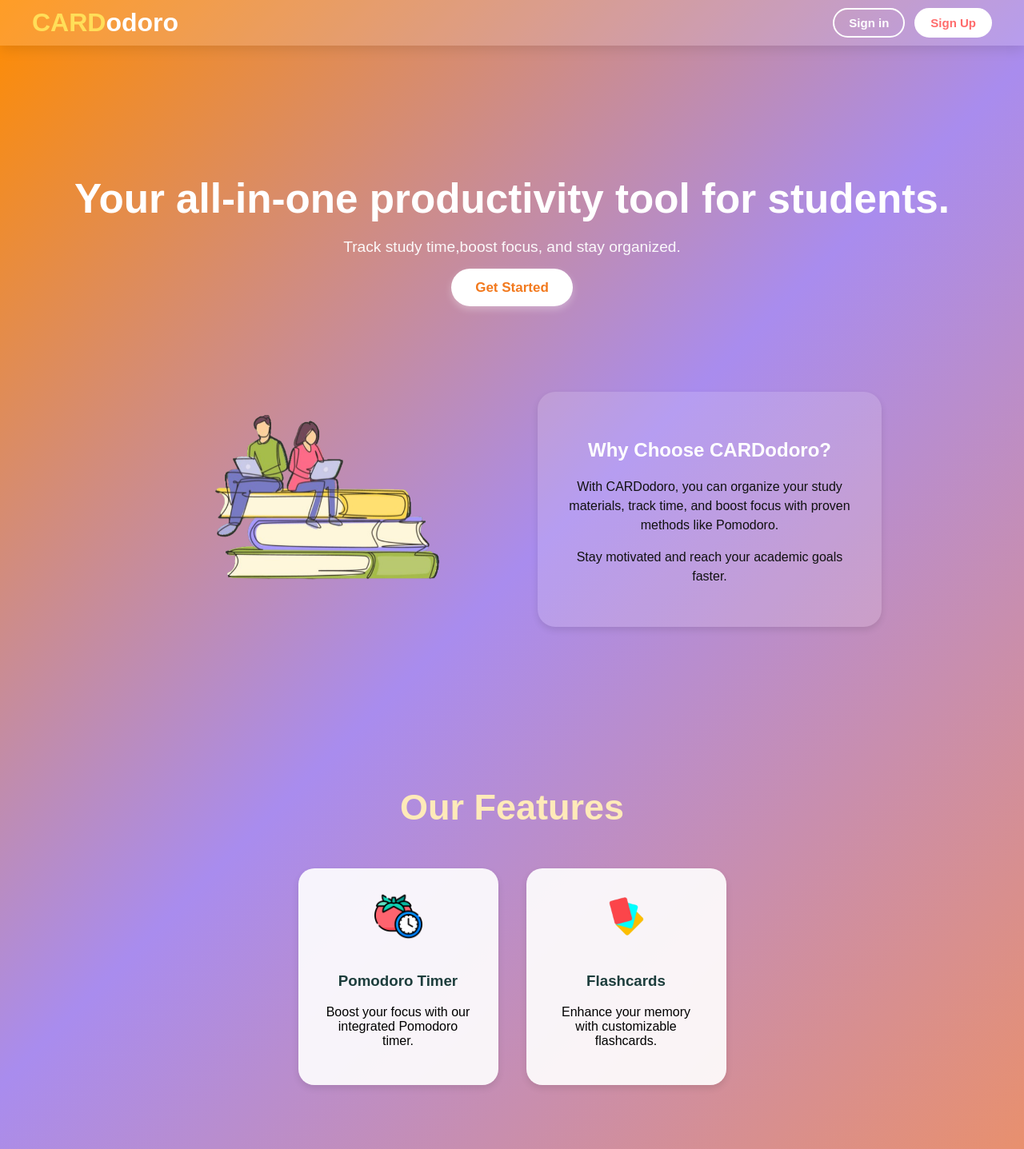
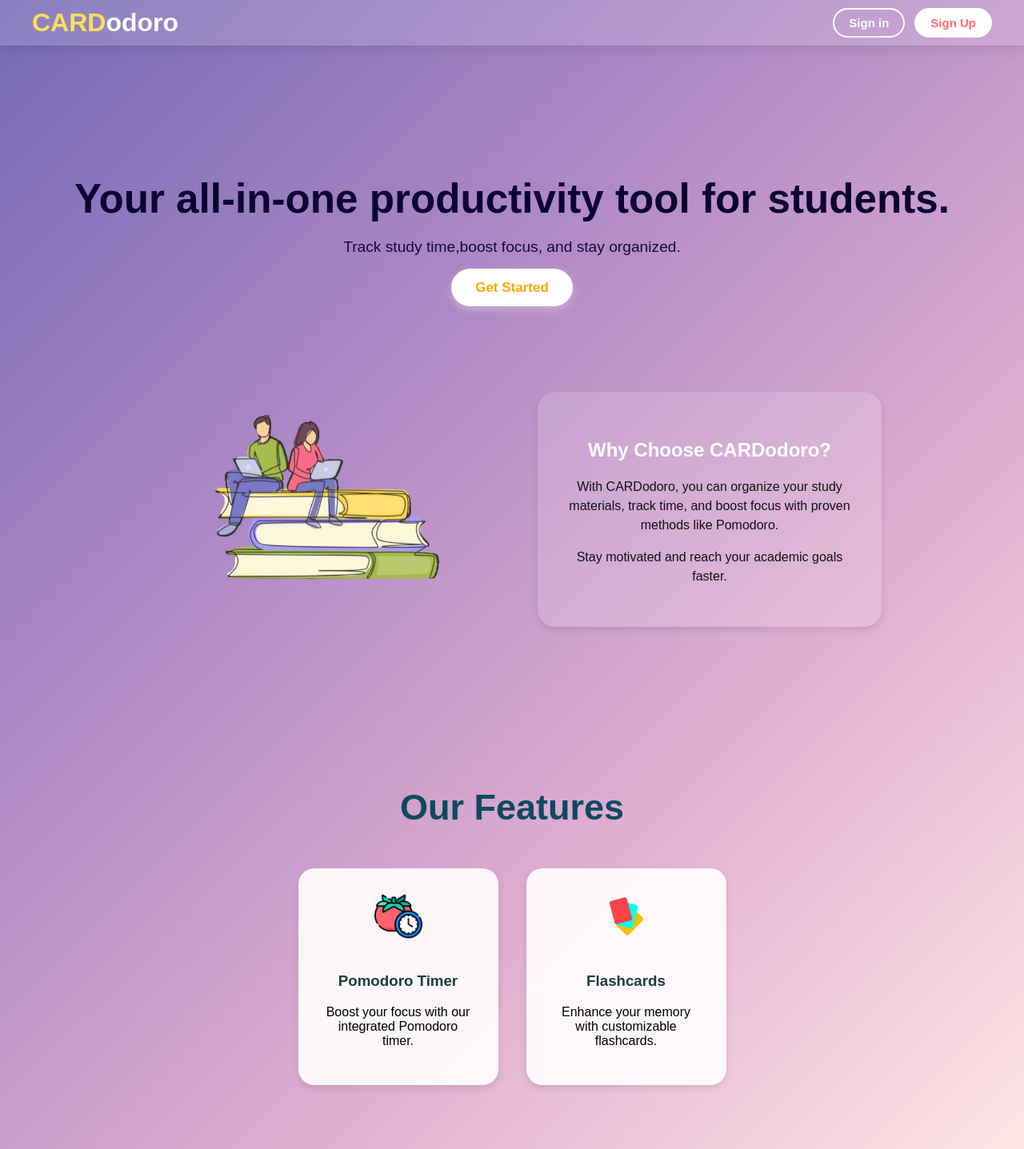
Before and after one commit to khushimanembang/Memora, a PHP site: page / in a window 1280 px wide. Shown: the whole page at 80% size. Run offline with PHP 8.4, Linux system fonts and the light colour scheme.

Commit message:
Initial commit

```diff
--- a/style.css
+++ b/style.css
@@ -7,8 +7,9 @@
 
 body {
     font-family: Arial, sans-serif;
-    background:linear-gradient(135deg, #ff8c00,#a98cee, #e8906e);
-    color: white;
+    background: linear-gradient(135deg, #756AB6,#AC87C5,#E0AED0,#FFE5E5);
+
+    color: rgb(12, 0, 51);
     text-align: center;
     margin: 0;
     padding: 0;
@@ -94,14 +95,14 @@ nav a {
     padding: 14px 30px;
     border-radius:40px;
     background:#ffffff;
-    color:#f2791d;
+    color:#ffa600;
     font-weight: bold;
     font-size:17px;
     box-shadow: 0 4px 10px rgba(255, 255, 255, 0.3);
 }
 
 .get-started-btn:hover{
-  background: #e99205;
+  background:#ffa600;
   color:#ffffff;
 
 }
@@ -149,7 +150,7 @@ nav a {
 
 .features h2{
     font-size: 45px;
-    color: #ffeab9;
+    color: #0b4a5f;
     margin-bottom: 50px;
 }
 
@@ -275,7 +276,8 @@ p.login a, p.signup a{
 /*dashboard*/
 body.dashboard {
   min-height: 100vh;
-  background: linear-gradient(135deg, #e8905c,#a98cee, #e8906c);
+  background: linear-gradient(135deg, #7c67f4,#dba5ff,#f1c8e4,#ffacac);
+
   display: flex;
   flex-direction: column;
   align-items: center;
@@ -315,7 +317,7 @@ header .logo span{
   margin-top: 10px;
   width: 500px;
   height: 350px;
-  background: radial-gradient(circle at top left, #af119a, #90e0d2);
+  background: radial-gradient(circle at top left, #fcadf1, #aa97d4);
   border-radius: 100px;
   padding: 40px;
   display: flex;
@@ -535,7 +537,7 @@ input[type="number"]{
 /*flashcards*/
 body.flashcard-app {
    min-height: 100vh;
- background: linear-gradient(135deg, #e8905c,#a98cee, #e8906c);
+ background: linear-gradient(135deg, #7c67f4,#dba5ff,#f1c8e4,#ffacac);
   display: flex;
   flex-direction: column;
   align-items: center;
```
